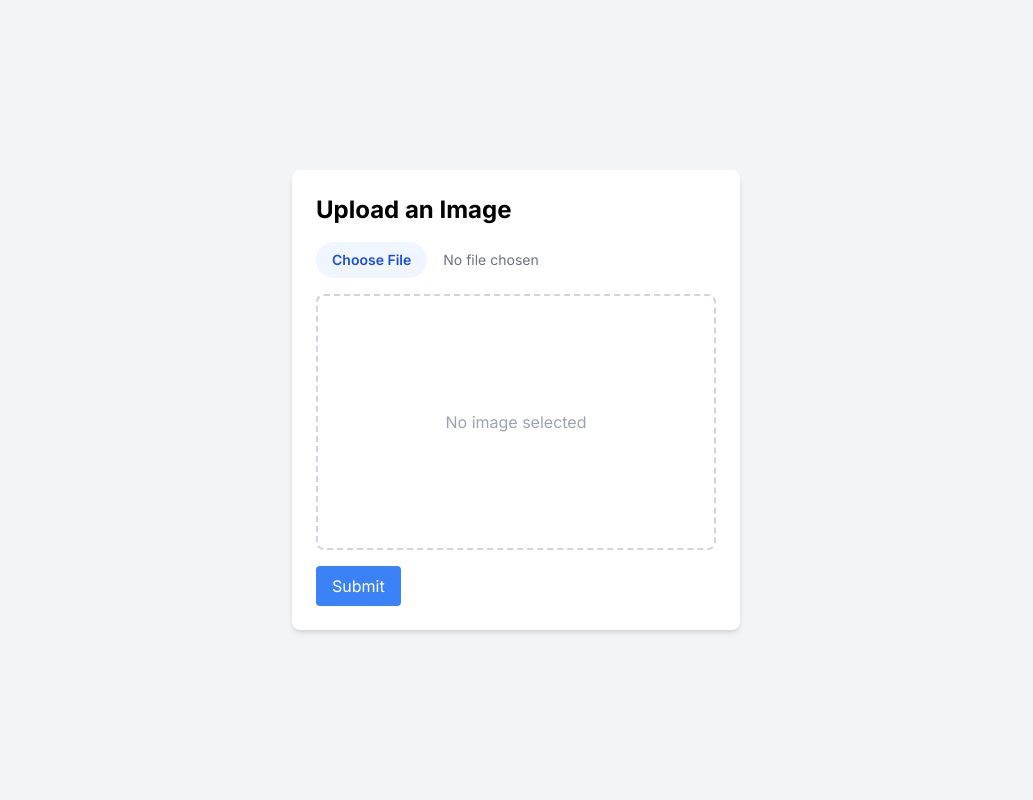
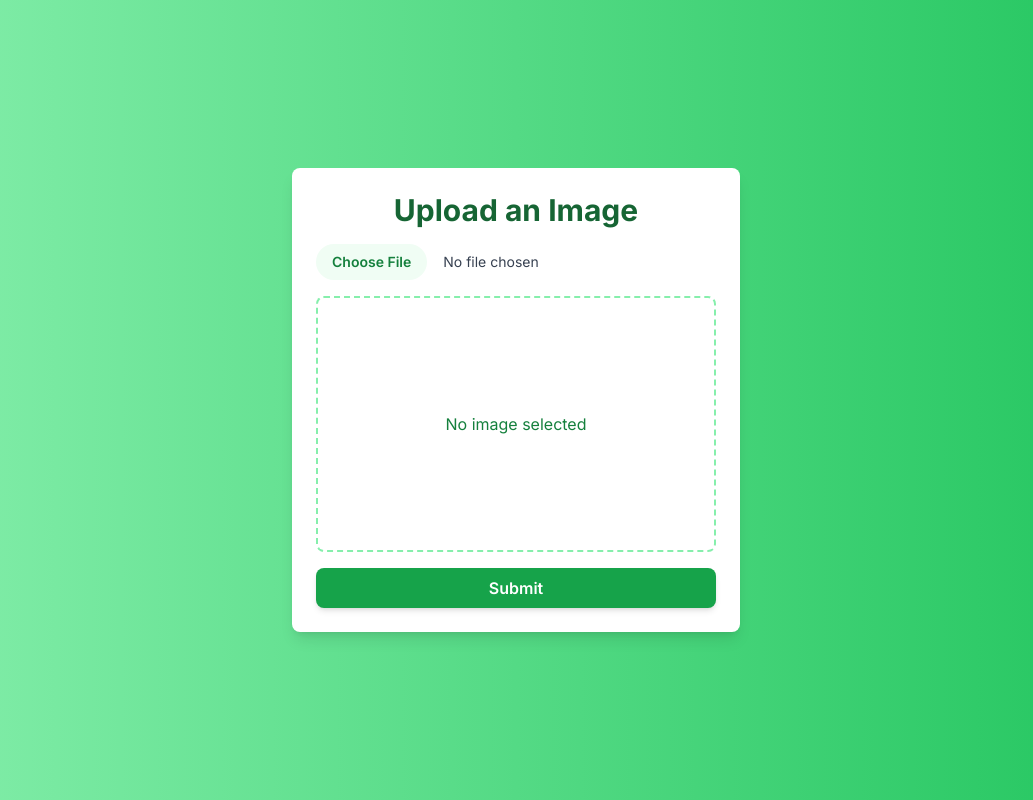
Before and after one commit to Sayanghosh400/plant-disease, a Next.js app: page /home in a window 1280 px wide. Shown: the whole page, without its empty margins (124-1157 px from the left). Built offline with nearby package versions, Linux system fonts and the light colour scheme.

Commit message:
home page updated

```diff
--- a/src/screens/Home.tsx
+++ b/src/screens/Home.tsx
@@ -4,6 +4,8 @@ import React, { useState, ChangeEvent } from 'react';
 const Home: React.FC = () => {
   const [selectedImage, setSelectedImage] = useState<string | null>(null);
   const [selectedFile, setSelectedFile] = useState<File | null>(null);
+  const [loading, setLoading] = useState(false);
+  const [diseaseResult, setDiseaseResult] = useState<string | null>(null);
 
   const handleImageChange = (event: ChangeEvent<HTMLInputElement>) => {
     if (event.target.files && event.target.files[0]) {
@@ -18,6 +20,7 @@ const Home: React.FC = () => {
       return;
     }
 
+    setLoading(true);
     const formData = new FormData();
     formData.append('file', selectedFile);
 
@@ -27,36 +30,45 @@ const Home: React.FC = () => {
         body: formData,
       });
       const result = await response.json();
-      alert(result.result);
+      setDiseaseResult(result.result);
     } catch (error) {
       console.error('Error uploading file:', error);
       alert('Failed to upload file');
+    } finally {
+      setLoading(false);
     }
   };
 
   return (
-    <div className="flex flex-col items-center justify-center min-h-screen bg-gray-100 p-4">
-      <div className="bg-white p-6 rounded-lg shadow-md w-full max-w-md">
-        <h2 className="text-2xl font-bold mb-4">Upload an Image</h2>
+    <div className="flex flex-col items-center justify-center min-h-screen bg-gradient-to-r from-green-300 to-green-500 p-4">
+      <div className="bg-white p-6 rounded-lg shadow-lg w-full max-w-md">
+        <h2 className="text-3xl font-bold mb-4 text-center text-green-800">Upload an Image</h2>
         <input
           type="file"
           accept="image/*"
           onChange={handleImageChange}
-          className="block w-full text-sm text-gray-500 file:mr-4 file:py-2 file:px-4 file:rounded-full file:border-0 file:text-sm file:font-semibold file:bg-blue-50 file:text-blue-700 hover:file:bg-blue-100"
+          className="block w-full text-sm text-gray-700 file:mr-4 file:py-2 file:px-4 file:rounded-full file:border-0 file:font-semibold file:bg-green-50 file:text-green-700 hover:file:bg-green-100 transition-colors"
         />
-        <div className="mt-4 w-full h-64 border-2 border-dashed border-gray-300 rounded-lg flex items-center justify-center">
+        <div className="mt-4 w-full h-64 border-2 border-dashed border-green-300 rounded-lg flex items-center justify-center">
           {selectedImage ? (
-            <img src={selectedImage} alt="Selected" className="rounded-lg max-w-full max-h-full" />
+            <img src={selectedImage} alt="Selected" className="rounded-lg max-w-full max-h-full shadow-md" />
           ) : (
-            <span className="text-gray-400">No image selected</span>
+            <span className="text-green-700">No image selected</span>
           )}
         </div>
         <button
           onClick={handleSubmit}
-          className="mt-4 bg-blue-500 text-white py-2 px-4 rounded"
+          className="mt-4 w-full py-2 px-4 bg-green-600 text-white font-semibold rounded-lg shadow-md hover:bg-green-700 transition-colors"
+          disabled={loading}
         >
-          Submit
+          {loading ? 'Uploading...' : 'Submit'}
         </button>
+        {diseaseResult && (
+          <div className="mt-4 p-4 bg-green-100 rounded-lg shadow-md w-full text-center">
+            <h3 className="text-xl font-semibold text-green-800">Detected Disease:</h3>
+            <p className="text-green-700">{diseaseResult}</p>
+          </div>
+        )}
       </div>
     </div>
   );
```
